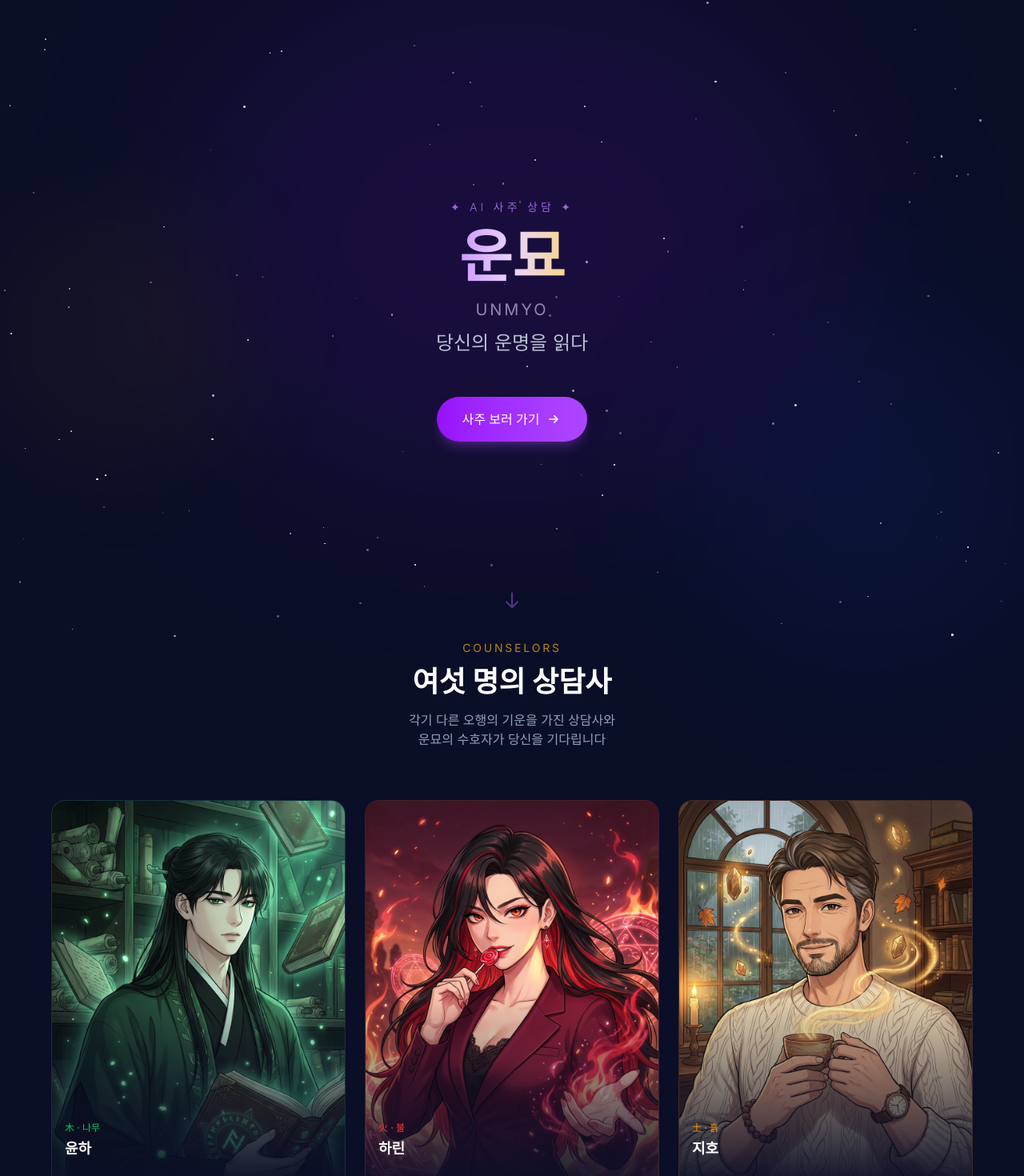
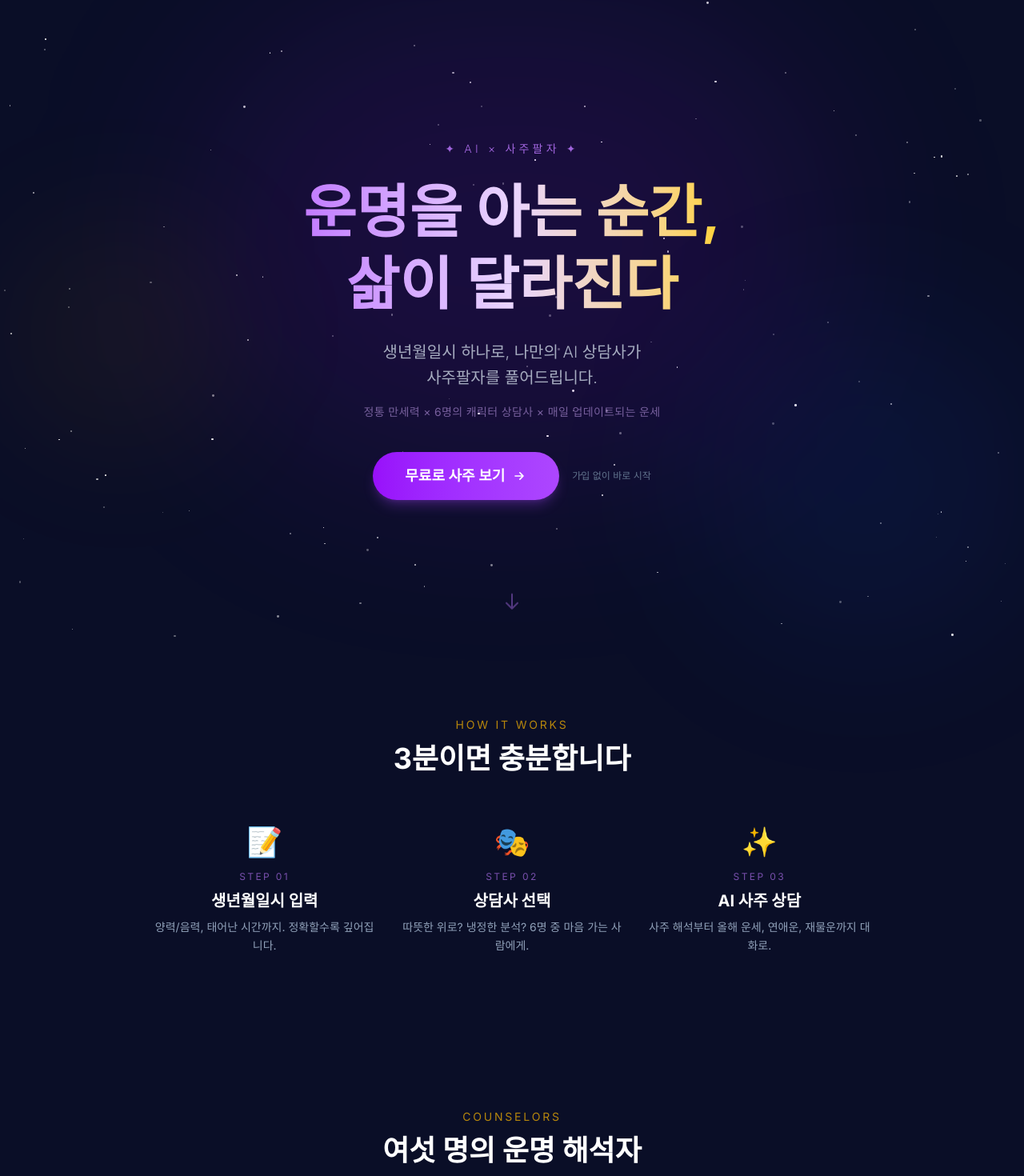
Before and after one commit to seojoonkim/unmyo, a Next.js app: page / in a window 1280 px wide. Shown: the top 1470 px of the page at 80% size. Built offline with nearby package versions, Linux system fonts and the light colour scheme; a web font is replaced by a local one.

Commit message:
landing: complete redesign - copy, features, how-it-works, social proof

```diff
--- a/src/app/page.tsx
+++ b/src/app/page.tsx
@@ -2,6 +2,29 @@ import Link from "next/link";
 import Image from "next/image";
 import Starfield from "@/components/Starfield";
 import { characters } from "@/lib/characters";
+
+const features = [
+  {
+    icon: "🔮",
+    title: "정통 사주팔자",
+    desc: "만세력 기반 사주 분석. 오행·십신·격국까지 정확하게.",
+  },
+  {
+    icon: "💬",
+    title: "AI 캐릭터 상담",
+    desc: "6명의 상담사가 각자의 시선으로 당신의 운명을 해석합니다.",
+  },
+  {
+    icon: "💕",
+    title: "궁합 & 소셜",
+    desc: "친구, 연인, 동료와의 궁합을 보고 프로필 카드를 공유하세요.",
+  },
+  {
+    icon: "📅",
+    title: "오늘의 운세",
+    desc: "매일 바뀌는 대운·세운 흐름. 오늘 뭘 조심하고, 뭘 밀어붙일지.",
+  },
+];
 
 export default function Home() {
   return (
@@ -15,33 +38,36 @@ export default function Home() {
         <div className="absolute top-1/3 left-0 w-[300px] h-[300px] bg-amber-500/5 rounded-full blur-[80px]" />
       </div>
 
-      {/* Hero Section */}
+      {/* ──────────── Hero Section ──────────── */}
       <section className="relative z-10 flex flex-col items-center justify-center min-h-screen px-4 text-center">
-        <div className="animate-fade-in-up">
-          {/* Logo / Title */}
-          <p className="text-purple-400/80 text-sm tracking-[0.3em] uppercase mb-4 font-light">
-            ✦ AI 사주 상담 ✦
+        <div className="animate-fade-in-up max-w-2xl mx-auto">
+          <p className="text-purple-400/80 text-sm tracking-[0.3em] uppercase mb-6 font-light">
+            ✦ AI × 사주팔자 ✦
           </p>
-          <h1 className="text-5xl md:text-7xl font-bold mb-4 bg-gradient-to-r from-purple-400 via-purple-200 to-amber-300 bg-clip-text text-transparent">
-            운묘
+          <h1 className="text-5xl md:text-7xl font-bold mb-6 bg-gradient-to-r from-purple-400 via-purple-200 to-amber-300 bg-clip-text text-transparent leading-tight">
+            운명을 아는 순간,<br />삶이 달라진다
           </h1>
-          <p className="text-lg md:text-xl text-purple-200/60 tracking-[0.15em] mb-2">
-            UNMYO
+          <p className="text-lg md:text-xl text-slate-300/80 mb-4 font-light max-w-lg mx-auto leading-relaxed">
+            생년월일시 하나로, 나만의 AI 상담사가<br />
+            사주팔자를 풀어드립니다.
           </p>
-          <p className="text-xl md:text-2xl text-slate-300/90 mb-12 font-light max-w-md mx-auto leading-relaxed">
-            당신의 운명을 읽다
+          <p className="text-sm text-purple-300/50 mb-10 tracking-wide">
+            정통 만세력 × 6명의 캐릭터 상담사 × 매일 업데이트되는 운세
           </p>
 
-          {/* CTA Button */}
+          {/* CTA */}
+          <div className="flex flex-col sm:flex-row items-center justify-center gap-4">
             <Link
               href="/saju"
-            className="group relative inline-flex items-center gap-2 px-8 py-4 bg-gradient-to-r from-purple-600 to-purple-500 hover:from-purple-500 hover:to-amber-500 text-white font-medium rounded-full transition-all duration-500 shadow-lg shadow-purple-500/25 hover:shadow-purple-500/40 hover:scale-105"
+              className="group relative inline-flex items-center gap-2 px-10 py-4 bg-gradient-to-r from-purple-600 to-purple-500 hover:from-purple-500 hover:to-amber-500 text-white font-semibold rounded-full transition-all duration-500 shadow-lg shadow-purple-500/25 hover:shadow-purple-500/40 hover:scale-105 text-lg"
             >
-            <span className="relative z-10">사주 보러 가기</span>
+              <span>무료로 사주 보기</span>
               <svg className="w-5 h-5 group-hover:translate-x-1 transition-transform" fill="none" viewBox="0 0 24 24" stroke="currentColor">
                 <path strokeLinecap="round" strokeLinejoin="round" strokeWidth={2} d="M13 7l5 5m0 0l-5 5m5-5H6" />
               </svg>
             </Link>
+            <p className="text-xs text-slate-500">가입 없이 바로 시작</p>
+          </div>
         </div>
 
         {/* Scroll indicator */}
@@ -52,28 +78,56 @@ export default function Home() {
         </div>
       </section>
 
-      {/* Characters Preview */}
-      <section className="relative z-10 px-4 pb-24">
+      {/* ──────────── How It Works ──────────── */}
+      <section className="relative z-10 px-4 py-24">
+        <div className="max-w-4xl mx-auto">
+          <div className="text-center mb-16 animate-fade-in-up">
+            <p className="text-amber-400/70 text-sm tracking-[0.2em] mb-3">HOW IT WORKS</p>
+            <h2 className="text-3xl md:text-4xl font-bold text-white mb-4">
+              3분이면 충분합니다
+            </h2>
+          </div>
+
+          <div className="grid grid-cols-1 md:grid-cols-3 gap-8">
+            {[
+              { step: "01", title: "생년월일시 입력", desc: "양력/음력, 태어난 시간까지. 정확할수록 깊어집니다.", icon: "📝" },
+              { step: "02", title: "상담사 선택", desc: "따뜻한 위로? 냉정한 분석? 6명 중 마음 가는 사람에게.", icon: "🎭" },
+              { step: "03", title: "AI 사주 상담", desc: "사주 해석부터 올해 운세, 연애운, 재물운까지 대화로.", icon: "✨" },
+            ].map((item, i) => (
+              <div key={i} className="animate-fade-in-up text-center" style={{ animationDelay: `${i * 0.15}s` }}>
+                <div className="text-4xl mb-4">{item.icon}</div>
+                <p className="text-purple-400/60 text-xs tracking-[0.2em] mb-2">STEP {item.step}</p>
+                <h3 className="text-xl font-bold text-white mb-2">{item.title}</h3>
+                <p className="text-slate-400 text-sm leading-relaxed">{item.desc}</p>
+              </div>
+            ))}
+          </div>
+        </div>
+      </section>
+
+      {/* ──────────── Characters ──────────── */}
+      <section className="relative z-10 px-4 py-24">
         <div className="max-w-6xl mx-auto">
-          <div className="text-center mb-16">
+          <div className="text-center mb-16 animate-fade-in-up">
             <p className="text-amber-400/70 text-sm tracking-[0.2em] mb-3">COUNSELORS</p>
             <h2 className="text-3xl md:text-4xl font-bold text-white mb-4">
-              여섯 명의 상담사
+              여섯 명의 운명 해석자
             </h2>
-            <p className="text-slate-400 max-w-md mx-auto">
-              각기 다른 오행의 기운을 가진 상담사와<br />운묘의 수호자가 당신을 기다립니다
+            <p className="text-slate-400 max-w-lg mx-auto leading-relaxed">
+              같은 사주도 누가 읽느냐에 따라 다른 이야기가 됩니다.<br />
+              당신의 질문에 가장 잘 맞는 상담사를 고르세요.
             </p>
           </div>
 
-          <div className="grid grid-cols-2 md:grid-cols-3 lg:grid-cols-3 gap-4 md:gap-6">
+          <div className="grid grid-cols-2 md:grid-cols-3 gap-4 md:gap-6">
             {characters.map((char, i) => (
               <Link
                 key={char.id}
                 href="/saju"
-                className={`group animate-fade-in-up`}
+                className="group animate-fade-in-up"
                 style={{ animationDelay: `${i * 0.1}s` }}
               >
-                <div className={`relative overflow-hidden rounded-2xl bg-gradient-to-b ${char.gradient} border border-white/5 hover:border-purple-500/30 transition-all duration-500 hover:scale-105 hover:-translate-y-2`}>
+                <div className={`relative overflow-hidden rounded-2xl bg-gradient-to-b ${char.gradient} border border-white/5 hover:border-purple-500/30 transition-all duration-500 hover:scale-[1.03] hover:-translate-y-2`}>
                   <div className="aspect-[3/4] relative">
                     <Image
                       src={char.image}
@@ -82,14 +136,19 @@ export default function Home() {
                       className="object-cover object-top"
                       sizes="(max-width: 768px) 50vw, 33vw"
                     />
-                    <div className="absolute inset-0 bg-gradient-to-t from-[#0a0e27] via-transparent to-transparent" />
+                    <div className="absolute inset-0 bg-gradient-to-t from-[#0a0e27] via-[#0a0e27]/20 to-transparent" />
                   </div>
                   <div className="absolute bottom-0 left-0 right-0 p-4">
-                    <p className={`text-xs font-medium bg-gradient-to-r ${char.elementColor} bg-clip-text text-transparent mb-1`}>
+                    <div className="flex items-center gap-2 mb-1">
+                      <p className={`text-xs font-medium bg-gradient-to-r ${char.elementColor} bg-clip-text text-transparent`}>
                         {char.element}
                       </p>
+                      <span className="text-[10px] text-slate-500">
+                        {char.gender === "M" ? "♂" : "♀"} {char.age}세
+                      </span>
+                    </div>
                     <h3 className="text-lg font-bold text-white mb-1">{char.name}</h3>
-                    <p className="text-xs text-slate-400 leading-relaxed opacity-0 group-hover:opacity-100 transition-opacity duration-300">
+                    <p className="text-xs text-slate-400 leading-relaxed line-clamp-2 group-hover:text-slate-300 transition-colors">
                       {char.description}
                     </p>
                   </div>
@@ -100,9 +159,63 @@ export default function Home() {
         </div>
       </section>
 
-      {/* Footer */}
-      <footer className="relative z-10 text-center py-8 text-slate-500 text-sm border-t border-white/5">
-        <p>© 2026 운묘 UNMYO. All rights reserved.</p>
+      {/* ──────────── Features ──────────── */}
+      <section className="relative z-10 px-4 py-24">
+        <div className="max-w-5xl mx-auto">
+          <div className="text-center mb-16 animate-fade-in-up">
+            <p className="text-amber-400/70 text-sm tracking-[0.2em] mb-3">FEATURES</p>
+            <h2 className="text-3xl md:text-4xl font-bold text-white mb-4">
+              사주 앱은 많지만,<br />이런 건 없었습니다
+            </h2>
+          </div>
+
+          <div className="grid grid-cols-1 sm:grid-cols-2 gap-6">
+            {features.map((f, i) => (
+              <div
+                key={i}
+                className="animate-fade-in-up group p-6 rounded-2xl bg-white/[0.03] border border-white/5 hover:border-purple-500/20 hover:bg-white/[0.05] transition-all duration-300"
+                style={{ animationDelay: `${i * 0.1}s` }}
+              >
+                <span className="text-3xl mb-3 block">{f.icon}</span>
+                <h3 className="text-lg font-bold text-white mb-2">{f.title}</h3>
+                <p className="text-sm text-slate-400 leading-relaxed">{f.desc}</p>
+              </div>
+            ))}
+          </div>
+        </div>
+      </section>
+
+      {/* ──────────── Social Proof / Tagline ──────────── */}
+      <section className="relative z-10 px-4 py-24">
+        <div className="max-w-3xl mx-auto text-center animate-fade-in-up">
+          <p className="text-6xl mb-8">🌌</p>
+          <h2 className="text-2xl md:text-3xl font-bold text-white mb-6 leading-snug">
+            &ldquo;사주가 이렇게 재밌는 거였어?&rdquo;
+          </h2>
+          <p className="text-slate-400 mb-12 leading-relaxed max-w-md mx-auto">
+            어려운 한자 풀이 대신, 나를 아는 캐릭터와 대화하세요.<br />
+            연애운이 궁금할 땐 하린에게, 진로 고민은 지호에게,<br />
+            인생의 큰 그림은 노을에게 물어보세요.
+          </p>
+          <Link
+            href="/saju"
+            className="group relative inline-flex items-center gap-2 px-10 py-4 bg-gradient-to-r from-purple-600 to-amber-500 hover:from-amber-500 hover:to-purple-600 text-white font-semibold rounded-full transition-all duration-500 shadow-lg shadow-purple-500/25 hover:shadow-amber-500/30 hover:scale-105 text-lg"
+          >
+            <span>내 사주 확인하기</span>
+            <svg className="w-5 h-5 group-hover:translate-x-1 transition-transform" fill="none" viewBox="0 0 24 24" stroke="currentColor">
+              <path strokeLinecap="round" strokeLinejoin="round" strokeWidth={2} d="M13 7l5 5m0 0l-5 5m5-5H6" />
+            </svg>
+          </Link>
+        </div>
+      </section>
+
+      {/* ──────────── Footer ──────────── */}
+      <footer className="relative z-10 text-center py-12 border-t border-white/5">
+        <p className="text-lg font-bold bg-gradient-to-r from-purple-400 to-amber-300 bg-clip-text text-transparent mb-2">
+          운묘 UNMYO
+        </p>
+        <p className="text-slate-500 text-sm mb-1">운명을 아는 순간, 삶이 달라진다</p>
+        <p className="text-slate-600 text-xs">© 2026 UNMYO. All rights reserved.</p>
       </footer>
     </main>
   );
```
Lines whose indentation alone changed are shown as unchanged.
